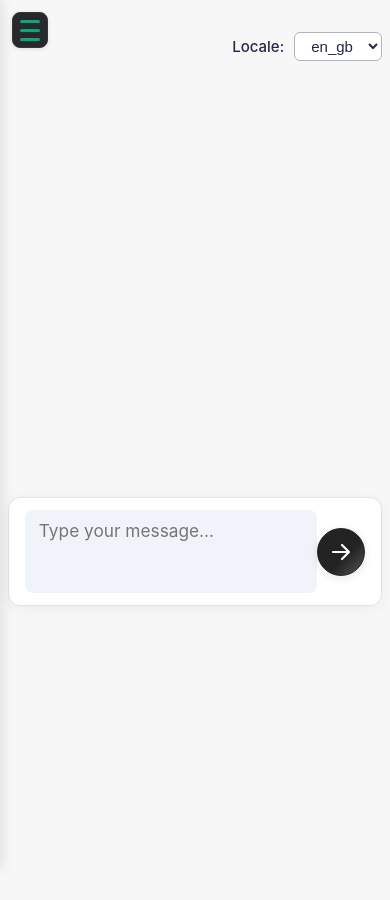
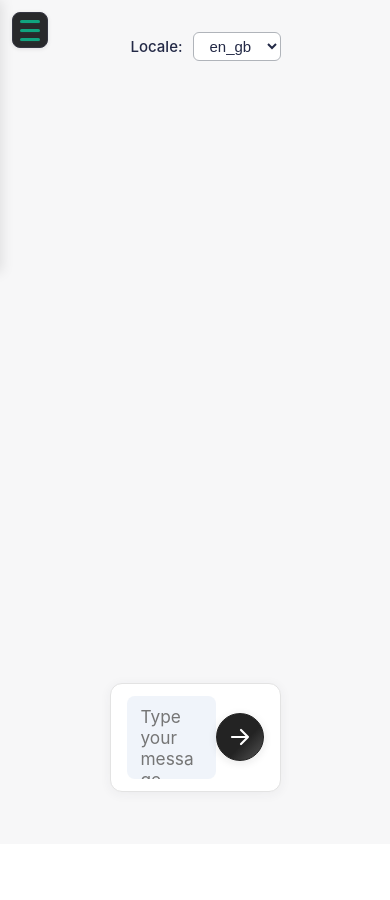
Before and after one commit to shrikartare/chatbot-frontend, a React (Create React App) app: page / in a window 390 px wide. After the commit the page ends 844 px from the top, so only its background shows below. Built offline with nearby package versions, Linux system fonts and the light colour scheme.

Commit message:
fix: chat and ingest fixes

```diff
--- a/src/App.css
+++ b/src/App.css
@@ -37,7 +37,6 @@
     position: fixed;
     left: 0;
     top: 0;
-    height: 100vh;
     min-width: 180px;
     max-width: 70vw;
     width: 70vw;
@@ -52,10 +51,6 @@
   .hamburger {
     display: flex;
   }
-  .app-layout {
-    flex-direction: column;
-    width: 100vw;
-  }
   .app-content {
     margin: 0 auto;
     padding: 24px 6vw 24px 6vw;
@@ -64,13 +59,12 @@
     display: flex;
     flex-direction: column;
     align-items: center;
-    justify-content: center;
+    /* justify-content: center; */
   }
 }
 
 /* Vertical left sidebar navigation */
 .main-nav {
-  height: 100vh;
   min-width: 220px;
   max-width: 220px;
   background: #202123;
@@ -118,20 +112,16 @@
 .app-layout {
   display: flex;
   flex-direction: row;
-  min-height: 100vh;
-  width: 100vw;
-  overflow-x: auto;
+  height: 100vh;
 }
 .app-content {
   flex: 1 1 0%;
   padding: 32px 24px 24px 24px;
   background: #f7f7f8;
-  min-height: 100vh;
   overflow-x: auto;
   display: flex;
   flex-direction: column;
   align-items: center;
-  justify-content: center;
 }
 
 .App-header {
--- a/src/components/ChatContainer.js
+++ b/src/components/ChatContainer.js
@@ -15,14 +15,14 @@ const ChatContainer = () => {
   const onInputChange = (inputValue) => {
     setInput(inputValue);
   };
+const onSubmitChat = async () => {
+  if (!input.trim() || isLoading) return;
 
-  const onSubmitChat = async () => {
-    let results;
-    if (!input.trim() || isLoading) return;
   const question = input;
   setMessages([...messages, { content: question, role: "user" }]);
   setInput("");
   setIsLoading(true);
+
   try {
     const response = await fetch(`${API_BASE_URL}/${locale}/chat`, {
       method: "POST",
@@ -30,25 +30,50 @@ const ChatContainer = () => {
         "Content-Type": "application/json",
       },
       body: JSON.stringify({
-          question: question,
+        question,
         messages,
       }),
     });
-      if (response.status === 200) {
-        results = await response.json();
-        setMessages([
-          ...messages,
-          { content: question, role: "user" },
-          { content: results.answer, role: "assistant" },
+
+    if (!response.ok || !response.body) {
+      throw new Error("Streaming response failed");
+    }
+
+    const reader = response.body.getReader();
+    const decoder = new TextDecoder("utf-8");
+
+    let partialMessage = "";
+
+    // Add an assistant message placeholder we will keep updating
+    setMessages((prev) => [
+      ...prev,
+      { content: "", role: "assistant" },
     ]);
+
+    while (true) {
+      const { done, value } = await reader.read();
+      if (done) break;
+
+      const chunk = decoder.decode(value, { stream: true });
+      partialMessage += chunk;
+
+      // Update the last assistant message in state
+      setMessages((prev) => {
+        const updated = [...prev];
+        const last = updated[updated.length - 1];
+        if (last.role === "assistant") {
+          last.content = partialMessage;
         }
-      setInput("");
+        return updated;
+      });
+    }
   } catch (error) {
-      console.log("error", error);
+    console.error("❌ Streaming error:", error);
   } finally {
     setIsLoading(false);
   }
 };
+
 
   const onLocaleChange = async (e) => {
     setInput("");
@@ -83,7 +108,7 @@ const ChatContainer = () => {
             return (
               <div
                 key={index}
-                className={message?.role === "user" ? styles.userMessage : ""}
+                className={message?.role === "user" ? styles.userMessage : styles.assistantMessage}
                 dangerouslySetInnerHTML={{__html: message?.content}}
               ></div>
             );
--- a/src/components/ChatContainer.module.css
+++ b/src/components/ChatContainer.module.css
@@ -1,6 +1,5 @@
 .chatLocaleBar {
   width: 100%;
-  max-width: 600px;
   margin: 0 auto 12px auto;
   display: flex;
   align-items: center;
@@ -28,60 +27,39 @@
 .chatContainer {
   display: flex;
   flex-direction: column;
-  align-items: center;
-  width: 100vw;
-  min-height: 100vh;
+  width: 50%;
+  min-height: 90vh;
   box-sizing: border-box;
-}
-
-@media (max-width: 700px) {
-  .chatContainer {
-    width: 100vw;
-    min-width: 0;
-    padding: 0 2vw;
-  }
-  .chatMessageContainer,
-  .chatInputContainer {
-    max-width: 100vw;
-    min-width: 0;
-    width: 100%;
-    padding: 0;
-  }
 }
 
 .chatMessageContainer {
   width: 100%;
-  max-width: 600px;
-  min-width: 0;
-  min-height: 400px;
-  max-height: 60vh;
-  margin-bottom: 16px;
-  display: flex;
-  flex-direction: column;
-  gap: 20px;
-  box-sizing: border-box;
   overflow-y: auto;
-  overflow-x: hidden;
+  flex: 1;
 }
 
 .chatInputContainer {
   width: 100%;
-  max-width: 600px;
   min-width: 0;
   box-sizing: border-box;
+  margin-top: auto;
+  flex-shrink: 0;
 }
 
 .userMessage {
   background: #e7e7e9;
   color: #222;
   border-radius: 14px 14px 4px 14px;
-  padding: 14px 24px;
+  padding: 10px 20px;
   align-self: flex-end;
   max-width: 80%;
   word-break: break-word;
   font-weight: 500;
-  box-shadow: 0 2px 12px rgba(52,53,65,0.06);
+  box-shadow: 0 2px 12px rgba(52, 53, 65, 0.06);
   border: 1px solid #d3d3d8;
+  width: fit-content;
+  max-width: 80%;
+  margin: 10px 10px 0px auto;
 }
 
 .assistantMessage {
@@ -93,5 +71,5 @@
   max-width: 80%;
   word-break: break-word;
   font-weight: 500;
-  border: 1.5px solid #d3d3d8;
+  /* border: 1.5px solid #d3d3d8; */
 }
```
Lines whose indentation alone changed are shown as unchanged.
